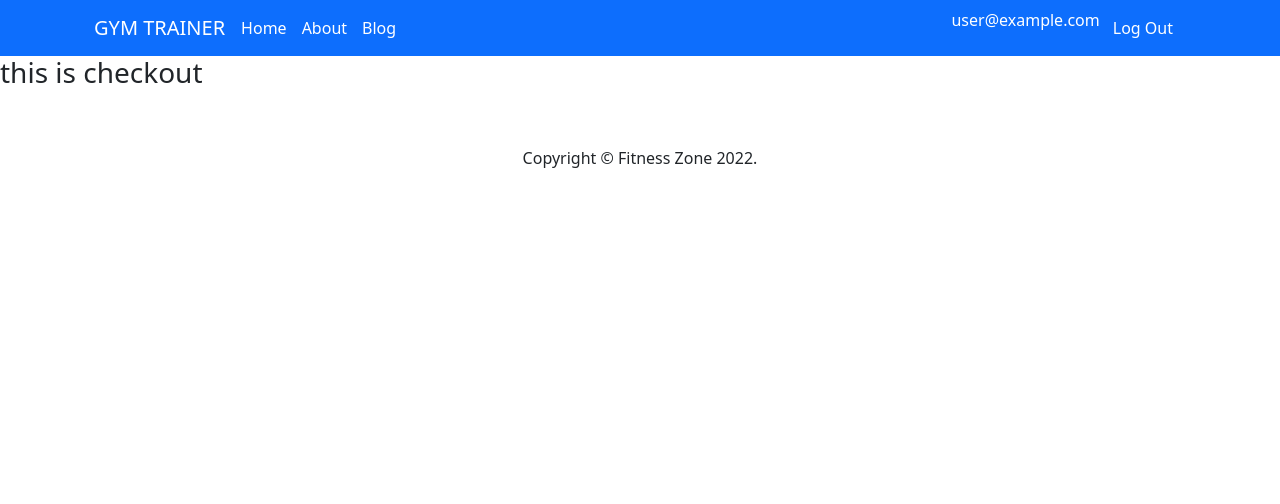
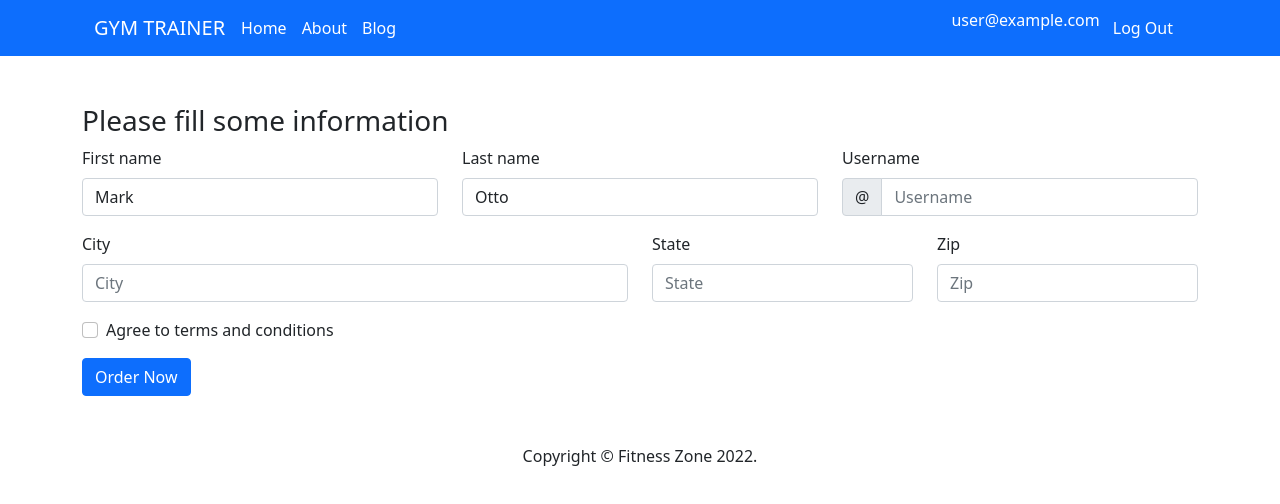
Before and after one commit to Dev-Zual/react-firebase-login-signup, a React (Create React App) app: page /checkout in a window 1280 px wide. Shown: the top 504 px of the page. Built offline with nearby package versions, Linux system fonts and the light colour scheme; no server answers; sample sign-in values are in the browser's storage.

Commit message:
added some slider text

```diff
--- a/src/components/Checkout/Checkout.js
+++ b/src/components/Checkout/Checkout.js
@@ -1,9 +1,94 @@
-import React from 'react';
+import React, { useState } from 'react';
+import { Button, Col, Form, InputGroup, Row } from 'react-bootstrap';
 
 const Checkout = () => {
+  const [validated, setValidated] = useState(false);
+
+  const handleSubmit = (event) => {
+    const form = event.currentTarget;
+    if (form.checkValidity() === false) {
+      event.preventDefault();
+      event.stopPropagation();
+    }
+
+    setValidated(true);
+  };
   return (
-    <div>
-      <h3>this is checkout</h3>
+    <div className="container">
+      <div className="row mt-5">
+        <h3>Please fill some information</h3>
+        <Form noValidate validated={validated} onSubmit={handleSubmit}>
+          <Row className="mb-3">
+            <Form.Group as={Col} md="4" controlId="validationCustom01">
+              <Form.Label>First name</Form.Label>
+              <Form.Control
+                required
+                type="text"
+                placeholder="First name"
+                defaultValue="Mark"
+              />
+              <Form.Control.Feedback>Looks good!</Form.Control.Feedback>
+            </Form.Group>
+            <Form.Group as={Col} md="4" controlId="validationCustom02">
+              <Form.Label>Last name</Form.Label>
+              <Form.Control
+                required
+                type="text"
+                placeholder="Last name"
+                defaultValue="Otto"
+              />
+              <Form.Control.Feedback>Looks good!</Form.Control.Feedback>
+            </Form.Group>
+            <Form.Group as={Col} md="4" controlId="validationCustomUsername">
+              <Form.Label>Username</Form.Label>
+              <InputGroup hasValidation>
+                <InputGroup.Text id="inputGroupPrepend">@</InputGroup.Text>
+                <Form.Control
+                  type="text"
+                  placeholder="Username"
+                  aria-describedby="inputGroupPrepend"
+                  required
+                />
+                <Form.Control.Feedback type="invalid">
+                  Please choose a username.
+                </Form.Control.Feedback>
+              </InputGroup>
+            </Form.Group>
+          </Row>
+          <Row className="mb-3">
+            <Form.Group as={Col} md="6" controlId="validationCustom03">
+              <Form.Label>City</Form.Label>
+              <Form.Control type="text" placeholder="City" required />
+              <Form.Control.Feedback type="invalid">
+                Please provide a valid city.
+              </Form.Control.Feedback>
+            </Form.Group>
+            <Form.Group as={Col} md="3" controlId="validationCustom04">
+              <Form.Label>State</Form.Label>
+              <Form.Control type="text" placeholder="State" required />
+              <Form.Control.Feedback type="invalid">
+                Please provide a valid state.
+              </Form.Control.Feedback>
+            </Form.Group>
+            <Form.Group as={Col} md="3" controlId="validationCustom05">
+              <Form.Label>Zip</Form.Label>
+              <Form.Control type="text" placeholder="Zip" required />
+              <Form.Control.Feedback type="invalid">
+                Please provide a valid zip.
+              </Form.Control.Feedback>
+            </Form.Group>
+          </Row>
+          <Form.Group className="mb-3">
+            <Form.Check
+              required
+              label="Agree to terms and conditions"
+              feedback="You must agree before submitting."
+              feedbackType="invalid"
+            />
+          </Form.Group>
+          <Button type="submit">Order Now</Button>
+        </Form>
+      </div>
     </div>
   );
 };
--- a/src/components/Slider/Slider.js
+++ b/src/components/Slider/Slider.js
@@ -11,23 +11,23 @@
         <Carousel.Item>
           <img className="d-block w-100" src={img2} alt="First slide" />
           <Carousel.Caption>
-            <h3>First slide label</h3>
-            <p>Nulla vitae elit libero, a pharetra augue mollis interdum.</p>
+            <h1>KEEP YOUT BODY FIT & STRONG</h1>
+            <p>WITH MD. ZUAL RANA</p>
           </Carousel.Caption>
         </Carousel.Item>
         <Carousel.Item>
           <img className="d-block w-100" src={img1} alt="Second slide" />
 
           <Carousel.Caption>
-            <h3>Second slide label</h3>
-            <p>Lorem ipsum dolor sit amet, consectetur adipiscing elit.</p>
+            <h1>HACK OF A BODY LIKE MD. ZUAL RANA</h1>
+            <p>EXERCICE SMARTER, FEEL BETTER. LIVE LONGER</p>
           </Carousel.Caption>
         </Carousel.Item>
         <Carousel.Item>
           <img className="d-block w-100" src={img3} alt="Third slide" />
 
           <Carousel.Caption>
-            <h3>Third slide label</h3>
+            <h3>BECOME YOUR STRONGEST SELF</h3>
             <p>
               Praesent commodo cursus magna, vel scelerisque nisl consectetur.
             </p>
```
